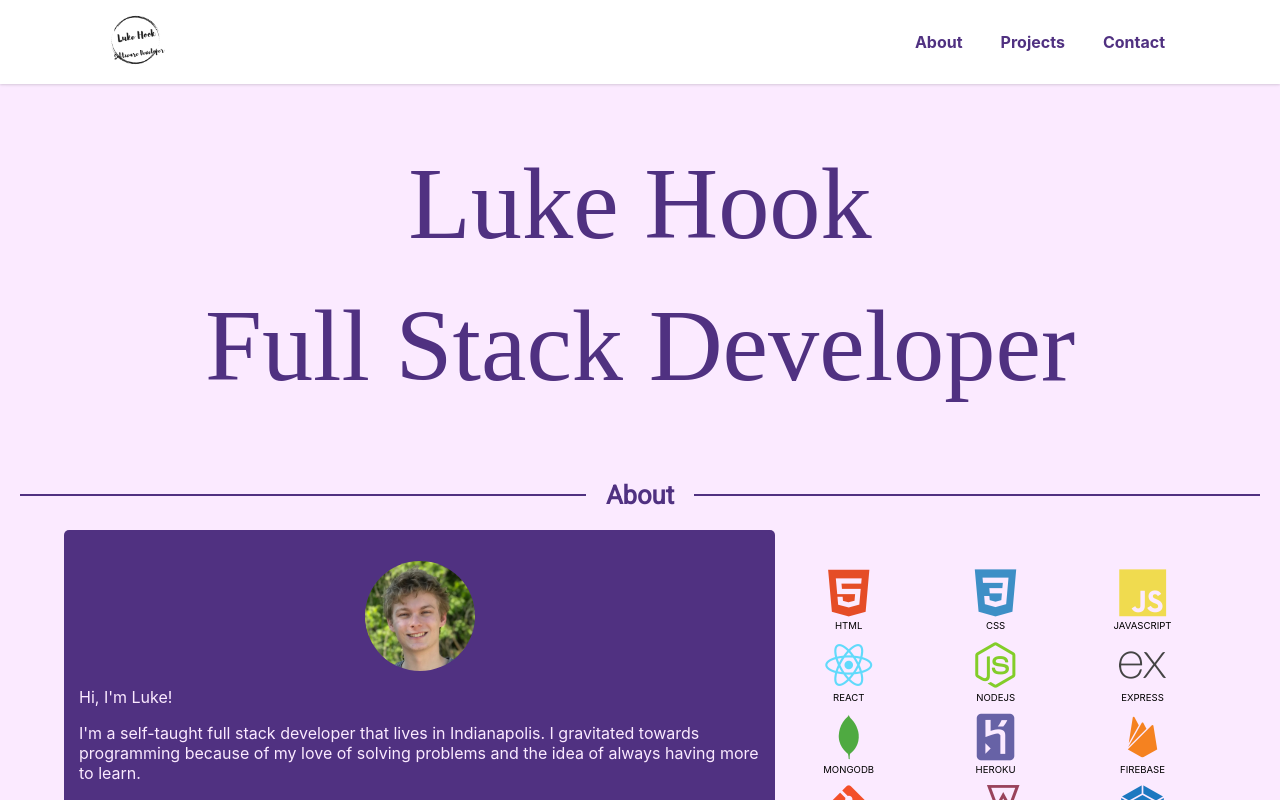
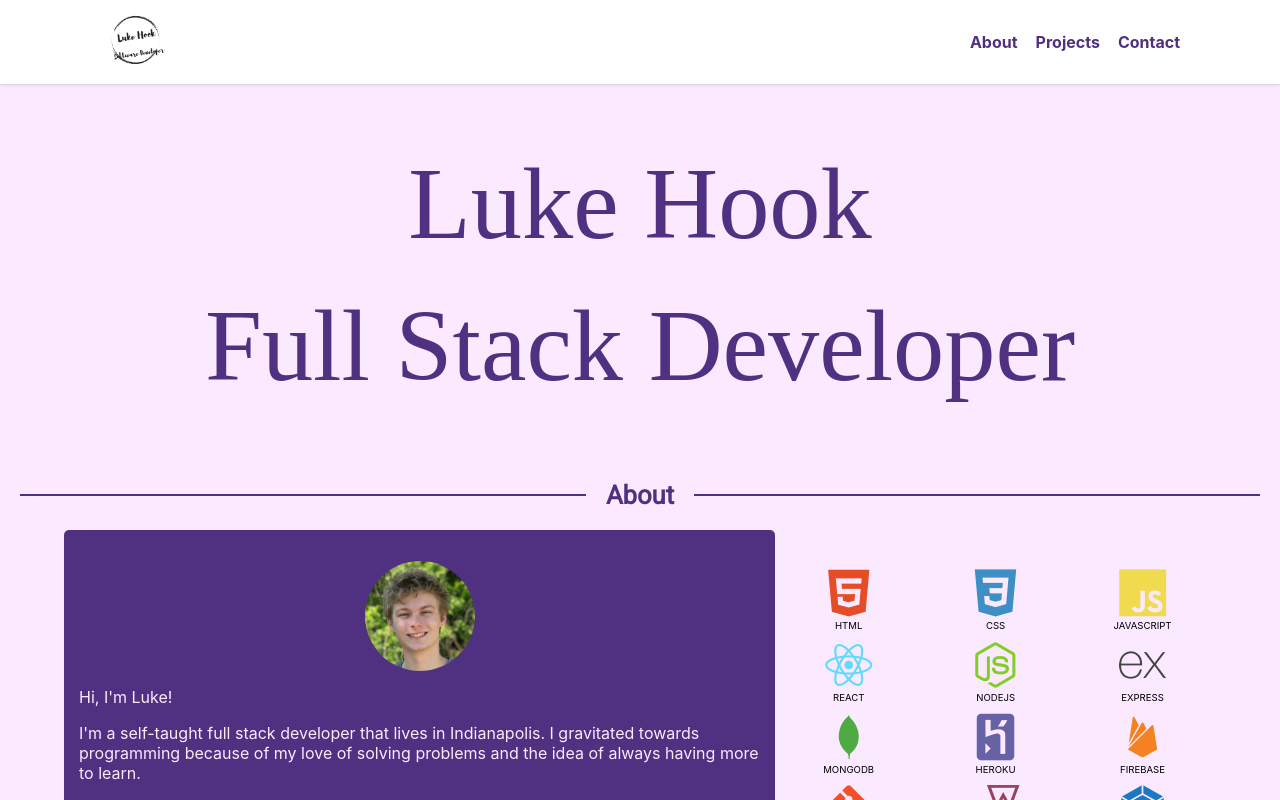
Before and after one commit to luhook04/personal-portfolio, a React (Create React App) app: page / in a window 1280 px wide. Shown: the top 800 px of the page. Built offline with nearby package versions, Linux system fonts and the light colour scheme; a web font is replaced by a local one.

Commit message:
Fix problem caused by too much padding in nav

```diff
--- a/src/App.css
+++ b/src/App.css
@@ -35,11 +35,13 @@ nav div {
 }
 
 nav {
+  width: 100%;
   box-shadow: rgb(0 0 0 / 10%) 0px 1px 3px 0px, rgb(0 0 0 / 6%) 0px 1px 2px 0px;
   animation: 1.3s ease-out 0s 1 slideInFromTop;
-  width: 100%;
+
   position: fixed;
   top: 0;
+
   background-color: white;
 }
 
@@ -48,12 +50,11 @@ nav {
   list-style-type: none;
   display: flex;
   justify-content: flex-end;
-  width: 90%;
-}
-
-.nav-links li {
-  margin-left: 15px;
-  margin-right: 15px;
+  margin-left: auto;
+  margin-right: auto;
+  width: 100%;
+  padding-left: 0;
+  column-gap: 10px;
 }
 
 .nav-links li a {
@@ -128,13 +129,15 @@ nav img:hover {
 }
 
 .contact-content {
+  text-align: center;
   color: white;
   background-color: #503181;
-  width: 45%;
+  width: 55%;
   margin-left: auto;
   margin-right: auto;
   padding: 15px;
   border-radius: 4px;
+  min-width: 330px;
 }
 
 .contact-info {
@@ -324,6 +327,8 @@ h2 {
     justify-content: center;
     margin-bottom: 50px;
     column-gap: 20px;
+    margin-right: auto;
+    margin-right: auto;
   }
 
   .project-container img {
@@ -335,7 +340,7 @@ h2 {
   .project-info {
     margin: 0;
     max-height: 180px;
-    min-width: 450px;
+    min-width: 350px;
   }
 
   .project-container:nth-child(odd) {
--- a/src/components/Contact.js
+++ b/src/components/Contact.js
@@ -7,6 +7,7 @@ const Contact = () => {
         <div></div>
       </div>
       <div className="contact-content">
+        <p>Please contact me if you'd like to get in touch!</p>
         <div className="contact-info">
           <i className="fa-solid fa-phone"></i>
           <span>317-503-0939</span>
@@ -17,13 +18,13 @@ const Contact = () => {
         </div>
         <div className="contact-links">
           <a href="google.com">
-            <i className="fa-solid fa-envelope"></i>
-          </a>
-          <a href="google.com">
             <i className="devicon-github-original"></i>
           </a>
           <a href="google.com">
             <i className="devicon-linkedin-plain"></i>
+          </a>
+          <a href="google.com">
+            <i className="fa-solid fa-envelope"></i>
           </a>
         </div>
       </div>
```
